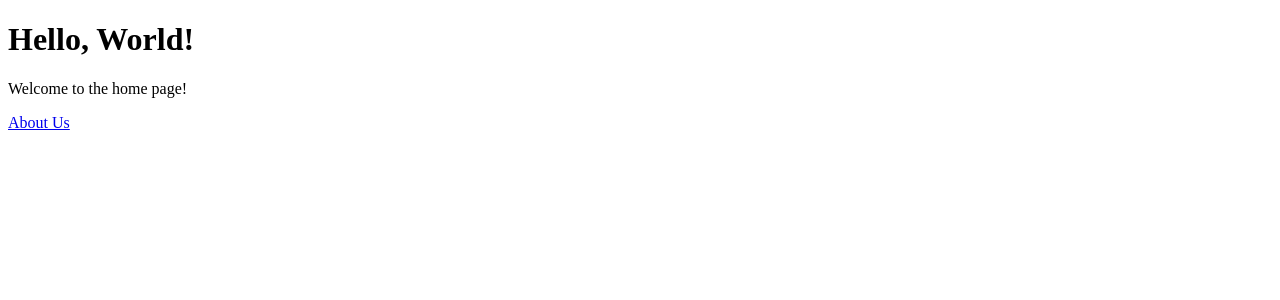
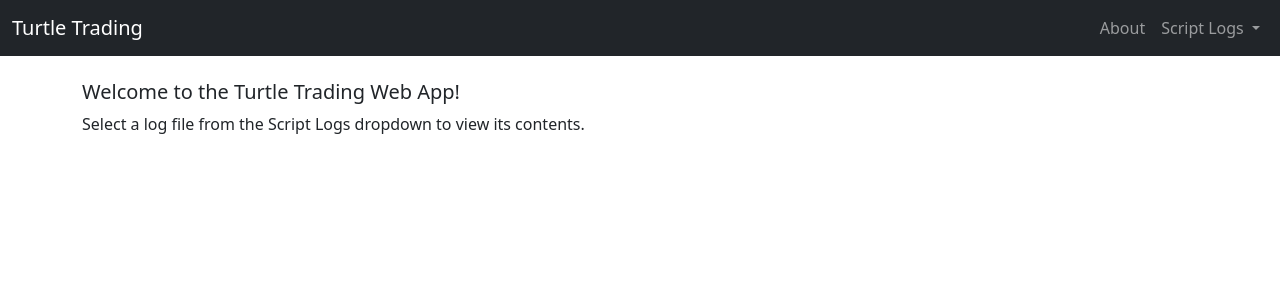
Before and after one commit to GrapeIsGrape/TurtleTradingWebApplication, a Flask app: page / in a window 1280 px wide. Shown: the top 300 px of the page. Run offline with Flask 3, Linux system fonts and the light colour scheme.

Commit message:
Create Flask App

```diff
--- a/app.py
+++ b/app.py
@@ -1,10 +1,29 @@
 from flask import Flask, render_template
+import os
 
 app = Flask(__name__)
 
+LOG_FOLDER = os.path.join(os.path.dirname(__file__), 'script_logs')
+
 @app.route("/")
 def home():
-    return render_template("index.html", message="Hello, World!")
+    log_files = []
+    if os.path.exists(LOG_FOLDER):
+        log_files = [f for f in os.listdir(LOG_FOLDER) if os.path.isfile(os.path.join(LOG_FOLDER, f))]
+    return render_template("index.html", log_files=log_files, log_content=None, selected_log=None)
+
+@app.route("/view_log/<logfile>")
+def view_log(logfile):
+    log_files = []
+    if os.path.exists(LOG_FOLDER):
+        log_files = [f for f in os.listdir(LOG_FOLDER) if os.path.isfile(os.path.join(LOG_FOLDER, f))]
+    log_content = ""
+    selected_log = logfile
+    log_path = os.path.join(LOG_FOLDER, logfile)
+    if os.path.exists(log_path):
+        with open(log_path, "r") as f:
+            log_content = f.read()
+    return render_template("index.html", log_files=log_files, log_content=log_content, selected_log=selected_log)
 
 @app.route("/about")
 def about():
--- a/templates/index.html
+++ b/templates/index.html
@@ -2,11 +2,49 @@
 <html lang="en">
 <head>
     <meta charset="UTF-8">
-    <title>{{ message }}</title>
+    <meta name="viewport" content="width=device-width, initial-scale=1">
+    <title>Turtle Trading Web App</title>
+    <link href="https://cdn.jsdelivr.net/npm/bootstrap@5.3.2/dist/css/bootstrap.min.css" rel="stylesheet">
 </head>
 <body>
-    <h1>{{ message }}</h1>
-    <p>Welcome to the home page!</p>
-    <a href="/about">About Us</a>
+<nav class="navbar navbar-expand-lg navbar-dark bg-dark">
+  <div class="container-fluid">
+    <a class="navbar-brand" href="/">Turtle Trading</a>
+    <button class="navbar-toggler" type="button" data-bs-toggle="collapse" data-bs-target="#navbarNavDropdown" aria-controls="navbarNavDropdown" aria-expanded="false" aria-label="Toggle navigation">
+      <span class="navbar-toggler-icon"></span>
+    </button>
+    <div class="collapse navbar-collapse" id="navbarNavDropdown">
+      <ul class="navbar-nav ms-auto">
+        <li class="nav-item">
+          <a class="nav-link" href="/about">About</a>
+        </li>
+        <li class="nav-item dropdown">
+          <a class="nav-link dropdown-toggle" href="#" id="navbarDropdownMenuLink" role="button" data-bs-toggle="dropdown" aria-expanded="false">
+            Script Logs
+          </a>
+          <ul class="dropdown-menu dropdown-menu-end" aria-labelledby="navbarDropdownMenuLink">
+            {% for log in log_files %}
+            <li>
+              <a class="dropdown-item {% if selected_log == log %}active{% endif %}" href="{{ url_for('view_log', logfile=log) }}">{{ log }}</a>
+            </li>
+            {% endfor %}
+          </ul>
+        </li>
+      </ul>
+    </div>
+  </div>
+</nav>
+<div class="container mt-4">
+    {% if log_content %}
+      <h4 class="mb-3">Log: {{ selected_log }}</h4>
+      <div class="bg-dark text-light rounded p-3" style="max-height:60vh;overflow:auto;word-break:break-all;font-size:1rem;">
+        <pre class="mb-0" style="background:transparent;border:none;white-space:pre-wrap;">{{ log_content }}</pre>
+      </div>
+    {% else %}
+      <h5>Welcome to the Turtle Trading Web App!</h5>
+      <p>Select a log file from the Script Logs dropdown to view its contents.</p>
+    {% endif %}
+</div>
+<script src="https://cdn.jsdelivr.net/npm/bootstrap@5.3.2/dist/js/bootstrap.bundle.min.js"></script>
 </body>
 </html>
```
Also changed, not shown: templates/about.html (+40 -5 lines), 5 other files.
